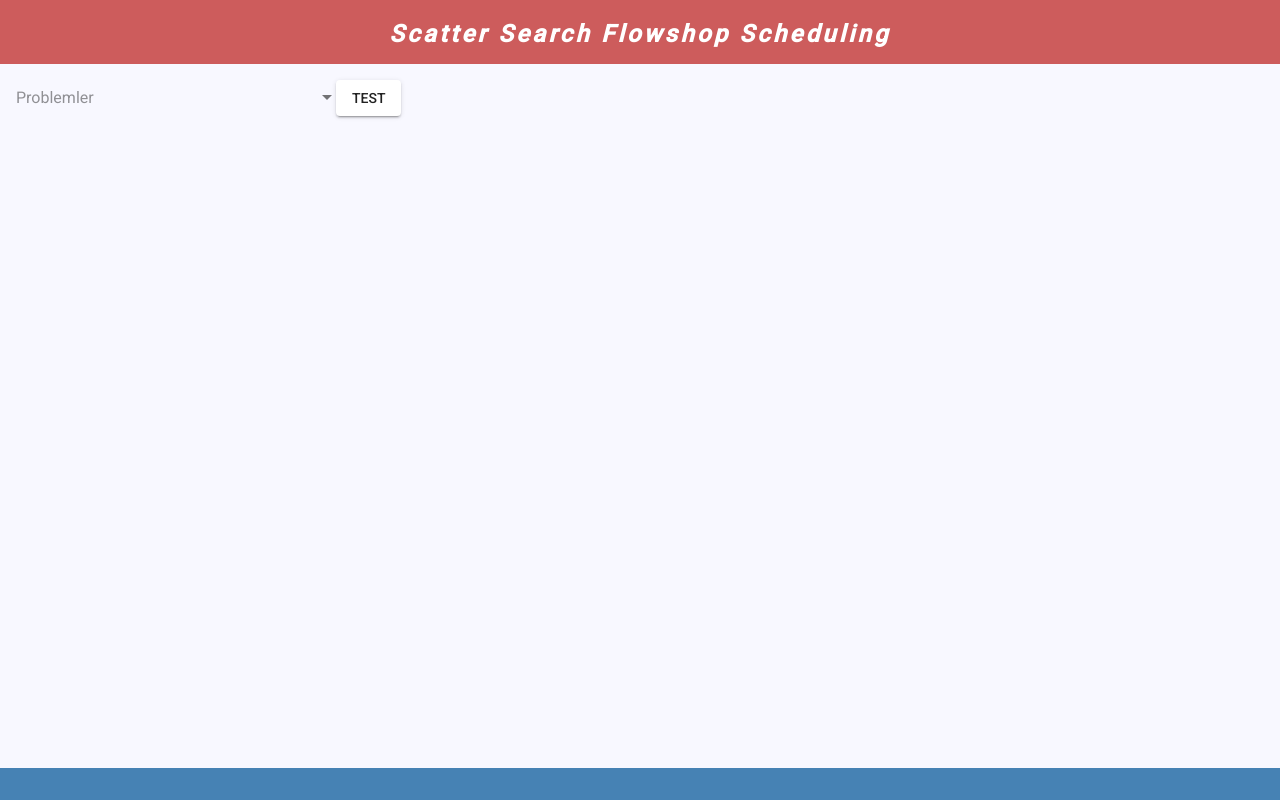
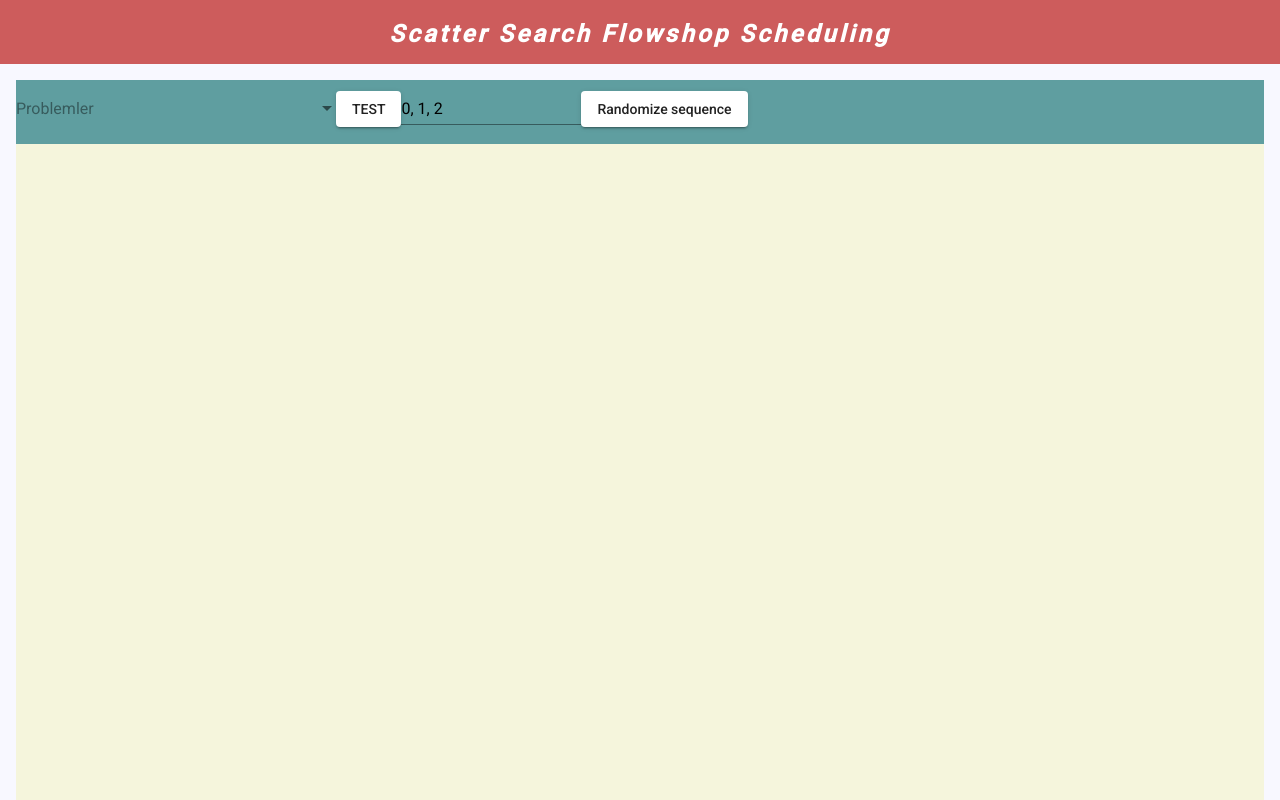
Before and after one commit to MechCat/ScatterSearchFlowshop, an Angular app: page /home in a window 1280 px wide. Shown: the top 800 px of the page. Built offline with nearby package versions, Linux system fonts and the light colour scheme.

Commit message:
Canvas service & tryout, utility functions. Only array shuffler is present in utility as of now.

```diff
--- /dev/null
+++ b/src/app/core/canvas.service.ts
@@ -0,0 +1,47 @@
+import { Injectable } from '@angular/core';
+
+/** Canvas service */
+@Injectable({
+  providedIn: 'root'
+})
+export class CanvasService {
+
+  /** Node coordinates' canvas equivalents */
+  canvasCoords: Node[] = [];
+  /** Canvas size */
+  canvasSize = 640;
+  /** To confine all coordinates in drawable area */
+  canvasPadding = 20;
+  /** Canvas layer1 context */
+  layer1: CanvasRenderingContext2D;
+  /** Canvas layer2 context */
+  layer2: CanvasRenderingContext2D;
+  /** Common canvas styles */
+  styles = { guideline: 'rgba(0,0,255,0.1)' };
+
+  constructor() { }
+
+  /** Clears canvas */
+  clearCanvas() {
+    this.layer1.beginPath();
+    this.layer1.clearRect(0, 0, this.canvasSize, this.canvasSize);
+    this.clearBackground();
+  }
+
+  /** Clears only the background canvas. */
+  clearBackground() {
+    this.layer2.beginPath();
+    this.layer2.clearRect(0, 0, this.canvasSize, this.canvasSize);
+  }
+}
+
+interface Canvas {
+  /** Canvas context */
+  Context: CanvasRenderingContext2D;
+  /** Edge length of canvas (square) */
+  Size: number;
+  /** Padding, used to confine all coordinates in drawable area with soft empty space before borders */
+  Padding: number;
+  /** Canvas representation [machine][job][startCoord, endCoord]. */
+  Coords: Node[][][];
+}
--- a/src/app/home/home.component.html
+++ b/src/app/home/home.component.html
@@ -1,4 +1,6 @@
 <div class="component-container">
+    <!-- Controls -->
+    <div class="control-panel">
         <mat-select [(value)]="ps.problem.Name" (selectionChange)="selectProblem()" placeholder="Problemler"
             class="problem-selector">
             <mat-option *ngFor="let p of problemList" [value]="p">
@@ -6,4 +8,14 @@
             </mat-option>
         </mat-select>
         <button mat-raised-button (click)="test()">TEST</button>
+        <mat-form-field>
+            <input matInput readonly [(value)]="seqLabel">
+        </mat-form-field>
+        <button mat-raised-button (click)="testRandomize()">Randomize sequence</button>
     </div>
+    <!-- Canvas -->
+    <div class="canvas-panel">
+        <canvas #layer1 class="graph"></canvas>
+        <canvas #layer2 class="graph"></canvas>
+    </div>
+</div>
--- a/src/app/home/home.component.scss
+++ b/src/app/home/home.component.scss
@@ -1,5 +1,17 @@
+.canvas-panel {
+    background-color: beige;
+    width: 100%;
+}
+
 .component-container {
     justify-content: center;
+    display: grid;
+    grid-template-rows: 4em auto;
+}
+
+.control-panel {
+    background-color: cadetblue;
+    width: 100%;
 }
 
 .problem-selector {
--- a/src/app/home/home.component.ts
+++ b/src/app/home/home.component.ts
@@ -1,18 +1,30 @@
-import { Component, OnInit } from '@angular/core';
+import { Component, OnInit, ViewChild, ElementRef, AfterViewInit } from '@angular/core';
 import { ProblemService } from '../core/problem.service';
-
+import { Utility } from '../shared/utililty';
+import { CanvasService } from '../core/canvas.service';
 /** HomeComponent */
 @Component({
   selector: 'app-home',
   templateUrl: './home.component.html',
   styleUrls: ['./home.component.scss']
 })
-export class HomeComponent implements OnInit {
+export class HomeComponent implements OnInit, AfterViewInit {
 
   /** List of problem names */
   problemList: string[] = [];
 
-  constructor(private ps: ProblemService) { }
+  sequence: number[] = [0, 1, 2];  // temporary***
+  seqLabel: any = '0, 1, 2';  // temp***
+
+  /** Canvas reference */
+  @ViewChild('layer1', { static: false }) canvasElem: ElementRef;
+  /** Canvas background layer reference */
+  @ViewChild('layer2', { static: false }) canvasElem2: ElementRef;
+
+  constructor(
+    private cs: CanvasService,
+    private ps: ProblemService
+  ) { }
 
   /** ngOnInit */
   ngOnInit() {
@@ -22,6 +34,16 @@ export class HomeComponent implements OnInit {
     });
   }
 
+  /** Size canvas' after view inits */
+  ngAfterViewInit(): void {
+    this.cs.layer1 = (this.canvasElem.nativeElement as HTMLCanvasElement).getContext('2d');
+    this.cs.layer1.canvas.height = this.cs.canvasSize;
+    this.cs.layer1.canvas.width = this.cs.canvasSize;
+    this.cs.layer2 = (this.canvasElem2.nativeElement as HTMLCanvasElement).getContext('2d');
+    this.cs.layer2.canvas.height = this.cs.canvasSize;
+    this.cs.layer2.canvas.width = this.cs.canvasSize;
+  }
+
   /** Parses data from the selected problem text file */
   selectProblem() {
     console.log('Selected problem:', this.ps.problem.Name);
@@ -29,17 +51,21 @@ export class HomeComponent implements OnInit {
       console.log(x);
       this.ps.parseProblem(x);
     });
-
   }
 
 
   /** General testing function */
   test() {
-    // alert('success!');
     console.log('func test');
-    const seq = [1, 2, 0];
-    const makespan = this.ps.evaluateSolution(seq);
-    console.log('seq:', seq, 'makespan: ', makespan);
+  }
+
+  /** Randomizes test solution sequence */
+  testRandomize() {
+    this.sequence = Utility.shuffle(this.sequence);
+    // this.sequence = [1, 2, 0];
+    this.seqLabel = this.sequence.toString();
+    const makespan = this.ps.evaluateSolution(this.sequence);
+    console.log('seq:', this.sequence, 'makespan: ', makespan);
   }
 
 }
--- a/src/app/material/material.module.ts
+++ b/src/app/material/material.module.ts
@@ -2,6 +2,7 @@ import { NgModule } from '@angular/core';
 import { MatButtonModule } from '@angular/material/button';
 import { MatCardModule } from '@angular/material/card';
 import { MatDividerModule } from '@angular/material/divider';
+import { MatInputModule } from '@angular/material/input';
 import { MatSelectModule } from '@angular/material/select';
 import { MatTooltipModule } from '@angular/material/tooltip';
 
@@ -12,6 +13,7 @@ import { MatTooltipModule } from '@angular/material/tooltip';
     MatButtonModule,
     MatCardModule,
     MatDividerModule,
+    MatInputModule,
     MatSelectModule,
     MatTooltipModule
   ],
@@ -19,6 +21,7 @@ import { MatTooltipModule } from '@angular/material/tooltip';
     MatButtonModule,
     MatCardModule,
     MatDividerModule,
+    MatInputModule,
     MatSelectModule,
     MatTooltipModule
   ]
--- /dev/null
+++ b/src/app/shared/utililty.ts
@@ -0,0 +1,20 @@
+/** Commonly used utility functions */
+export class Utility {
+
+    /**
+     * Shuffles the provided array.
+     * @param arr Array to be shuffled.
+     */
+    public static shuffle(arr: number[]) {
+        let randomIndex: number;
+        let tempVal: any;
+        for (let i = arr.length - 1; i > 0; i--) {
+            randomIndex = Math.round(Math.random() * (i));
+            tempVal = arr[i];
+            arr[i] = arr[randomIndex];
+            arr[randomIndex] = tempVal;
+        }
+        return arr;
+    }
+
+}
```
Lines whose indentation alone changed are shown as unchanged.
